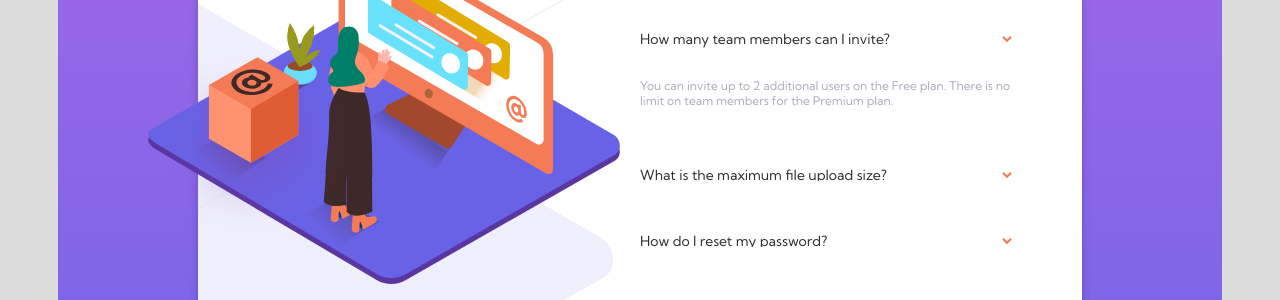
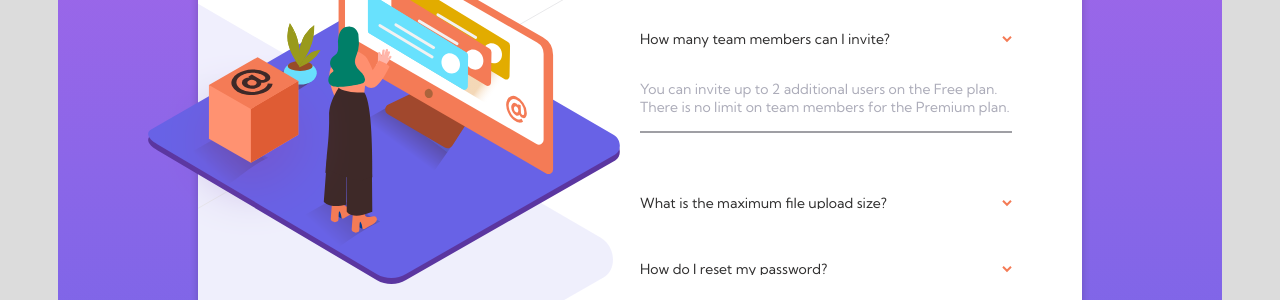
Before and after one commit to RichardOey/frontendmentor-challenge, a plain HTML site: page 1-faq-accordion-card-main/index.html in a window 1280 px wide. Both pictures are taken after a click on the element 826 px from the left and 461 px from the top of the page. Shown: the part 435-735 px from the top of the page. Drawn offline with Linux system fonts and the light colour scheme.

Commit message:
change font size from 12px to 14px

```diff
--- a/1-faq-accordion-card-main/style.css
+++ b/1-faq-accordion-card-main/style.css
@@ -172,11 +172,11 @@ body {
 }
 
 .section-item-active {
-  height: 7em;
+  height: 9em;
 }
 
 .panel {
-  font-size: 12px;
+  font-size: 14px;
   color: hsl(240, 8%, 70%);
   margin: 1em 0;
 }
```
